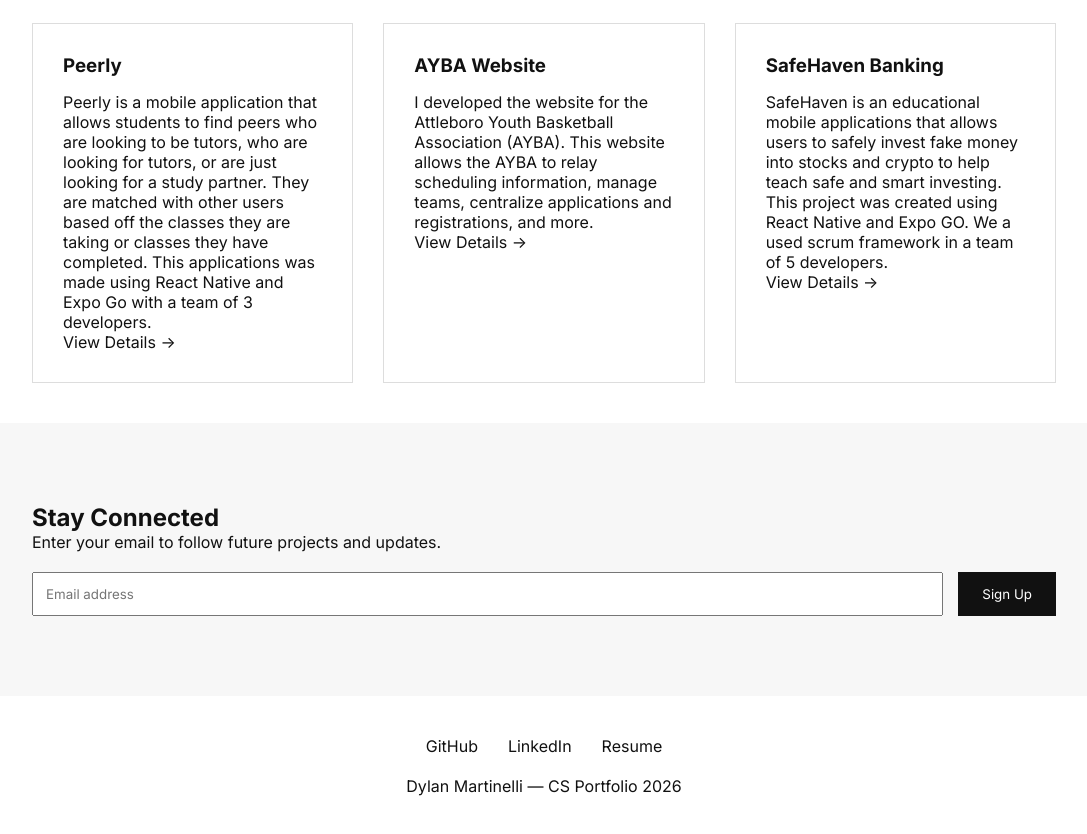
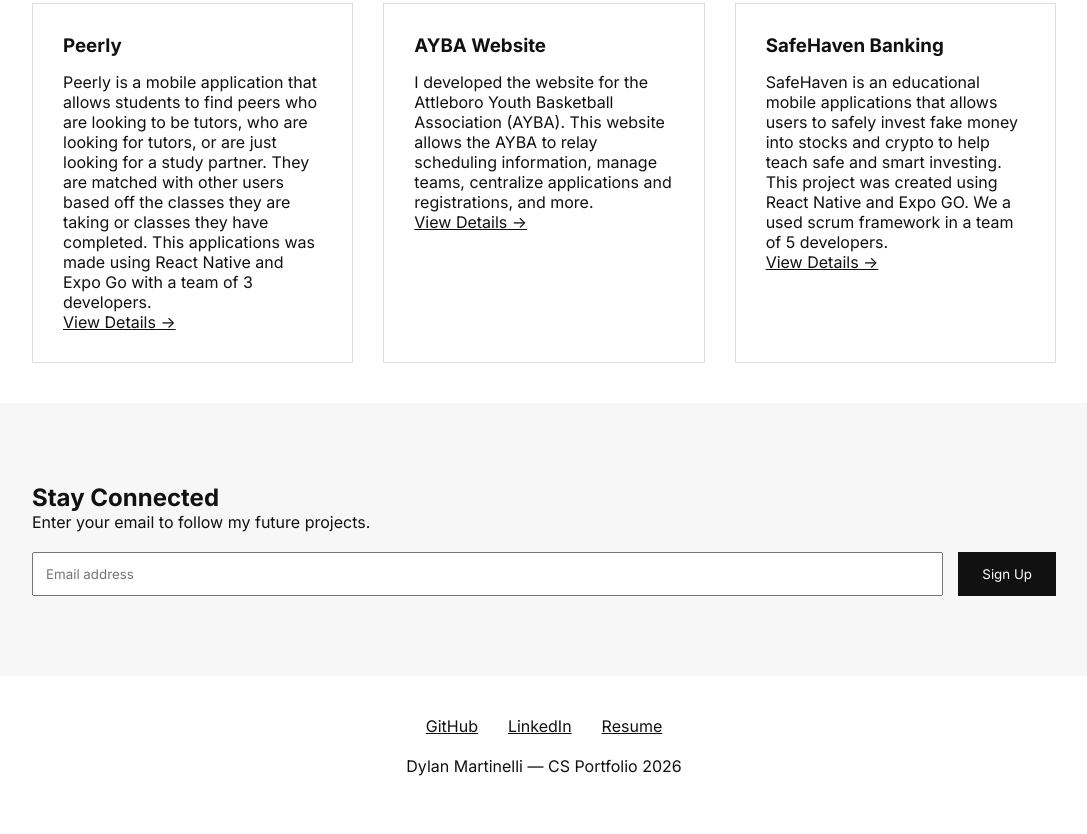
Before and after one commit to dmart3305/cs465-lab1, a plain HTML site: page html/index.html in a window 1280 px wide. Shown: the part 1419-2253 px from the top of the page, without its empty margins (96-1183 px from the left). Drawn offline with Linux system fonts and the light colour scheme.

Commit message:
small updates

```diff
--- a/css/styles.css
+++ b/css/styles.css
@@ -113,6 +113,11 @@
   max-width: 100%;
   border-radius: 12px;
   object-fit: cover;
+  transition: transform 0.5s ease;
+}
+
+.about-image img:hover {
+    transform: scale(1.05);
 }
 
 .about-text {
@@ -162,8 +167,7 @@
 }
 
 .project-card a {
-  text-decoration: none;
-  color: #111;
+  color: #111111;
   font-weight: 500;
 }
 
@@ -209,7 +213,6 @@
 }
 
 .footer-links a {
-  text-decoration: none;
   color: #111;
 }
 
--- a/html/index.html
+++ b/html/index.html
@@ -9,7 +9,7 @@
 </head>
 
 <body>
-  <!--Nav-->>
+  <!--Nav-->
   <nav class="navbar">
     <div class="nav-logo">Dylan Martinelli</div>
 
@@ -97,7 +97,7 @@
   <!--Signup-->
   <section class="signup">
     <h2>Stay Connected</h2>
-    <p>Enter your email to follow future projects and updates.</p>
+    <p>Enter your email to follow my future projects.</p>
 
     <div class="signup-form">
       <input type="text" placeholder="Email address">
@@ -110,9 +110,9 @@
   <footer class="footer">
 
     <div class="footer-links">
-      <a href="#">GitHub</a>
-      <a href="#">LinkedIn</a>
-      <a href="#">Resume</a>
+      <a href="#https://github.com/dmart3305">GitHub</a>
+      <a href="#https://www.linkedin.com/in/dylan-martinelli-a1a79b300/">LinkedIn</a>
+      <a href="#https://docs.google.com/document/d/1VbawYu2G8hnUoppHF6r2OPbX3wJZeaYA/edit?usp=sharing&ouid=104135999975196677389&rtpof=true&sd=true">Resume</a>
     </div>
 
     <p>Dylan Martinelli — CS Portfolio 2026</p>
```
